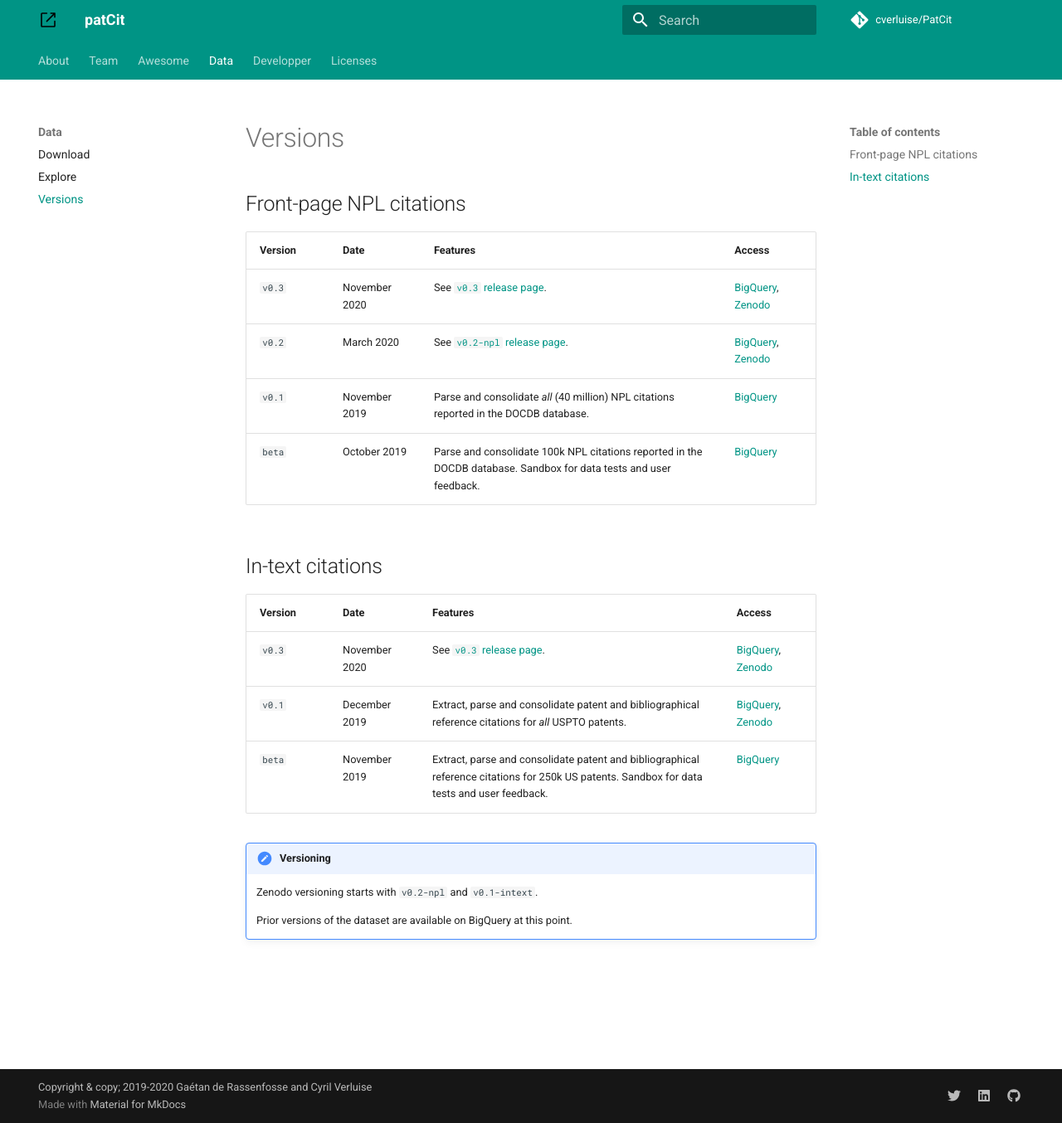
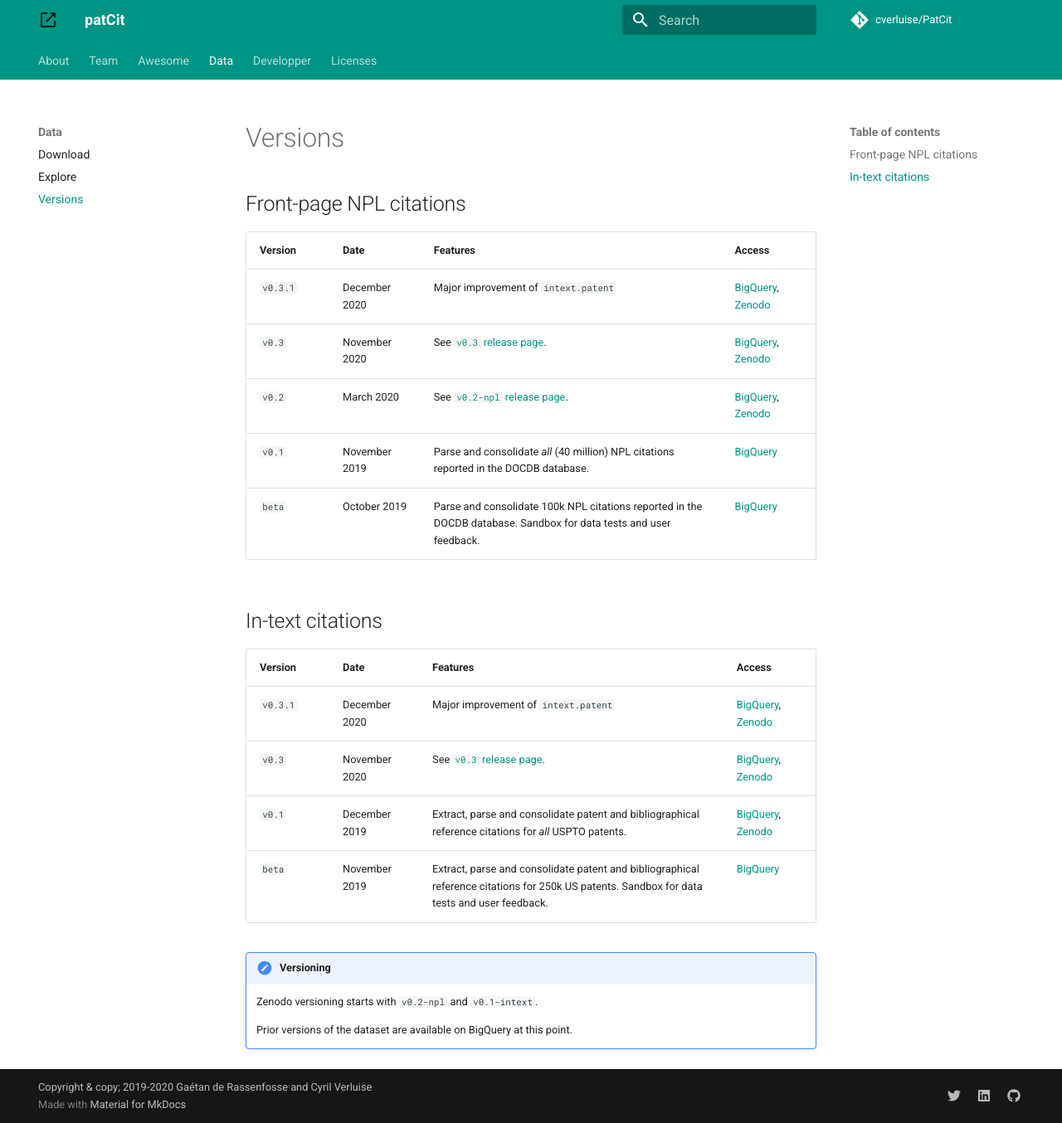
Before and after one commit to cverluise/PatCit, an MkDocs documentation site: the page built from docs/versions.md, in a window 1280 px wide and 1354 px high. Shown: the whole window at 83% size. Built offline with MkDocs 1.6.1 and Material for MkDocs 9.7.7, drawn with Linux system fonts in a browser that asks for light colours; comment, search, counter and statistics services are not loaded.

Commit message:
:memo: add new version

```diff
--- a/docs/versions.md
+++ b/docs/versions.md
@@ -11,6 +11,7 @@
 
 |Version| Date| Features| Access|
 |----|----|----|----|
+|`v0.3.1`| December 2020 | Major improvement of `intext.patent`|[BigQuery][bq-patcit], [Zenodo][zen-patcit]|
 |`v0.3`| November 2020 | See [`v0.3` release page][v0.3-release].|[BigQuery][bq-patcit], [Zenodo][zen-patcit]|
 |`v0.2`|March 2020 | See [`v0.2-npl` release page][v0.2-npl-release].|[BigQuery][bq-patcit-old], [Zenodo][zen-patcit]|
 |`v0.1`|November 2019|Parse and consolidate *all* (40 million) NPL citations reported in the DOCDB database.|[BigQuery][bq-patcit-old]|
@@ -20,6 +21,7 @@
 
 |Version| Date| Features| Access|
 |----|----|----|----|
+|`v0.3.1`| December 2020 | Major improvement of `intext.patent`|[BigQuery][bq-patcit], [Zenodo][zen-patcit]|
 |`v0.3`| November 2020 | See [`v0.3` release page][v0.3-release].| [BigQuery][bq-patcit], [Zenodo][zen-patcit]|
 |`v0.1`| December 2019 | Extract, parse and consolidate patent and bibliographical reference citations for *all* USPTO patents.| [BigQuery][bq-patcit-old], [Zenodo][zen-patcit]|
 |`beta`| November 2019 | Extract, parse and consolidate patent and bibliographical reference citations for 250k US patents. Sandbox for data tests and user feedback. | [BigQuery][bq-patcit-old]|
```
